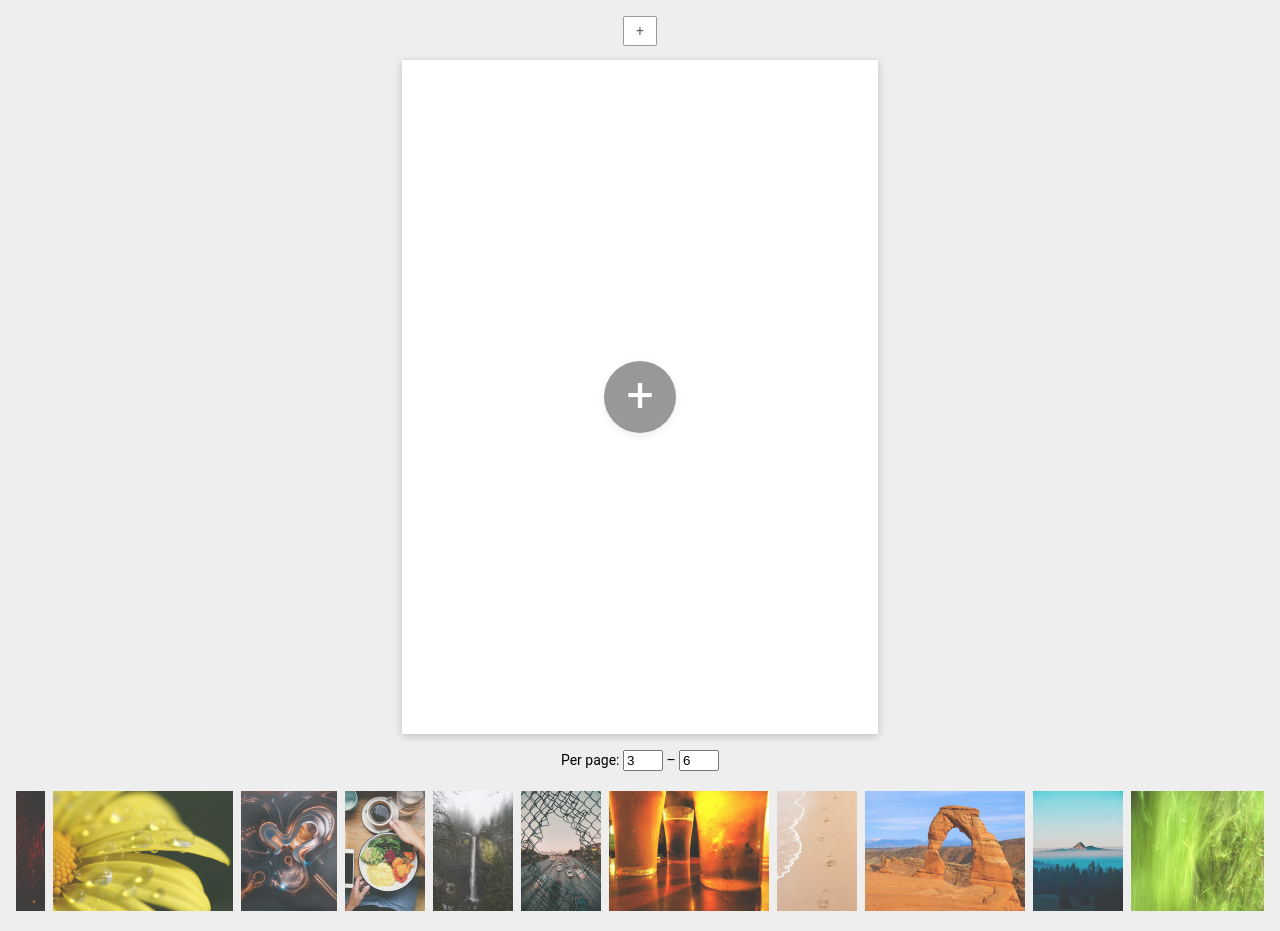
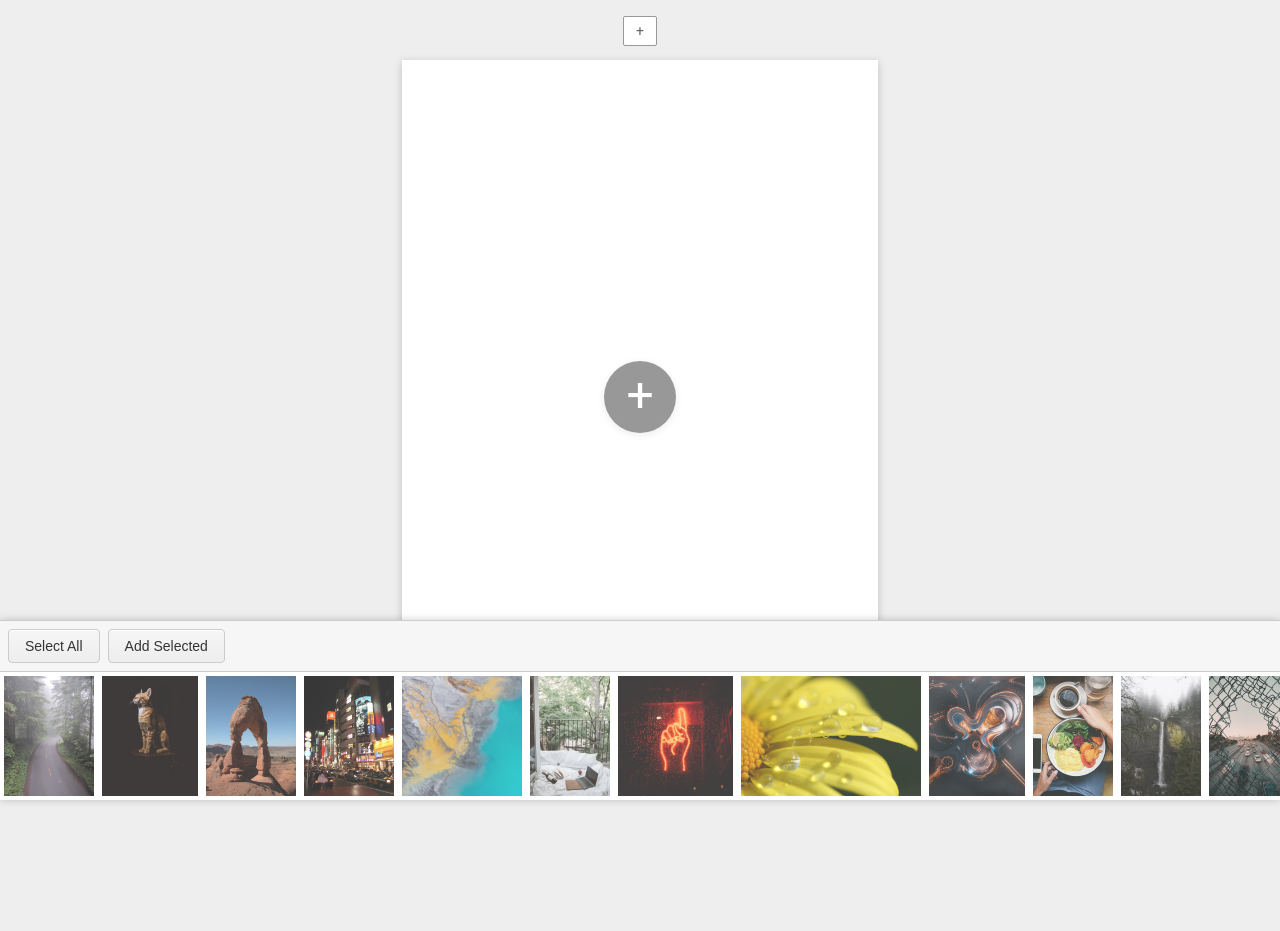
Before and after one commit to oWeRQ/quick-book, a Vue app: page / in a window 1280 px wide. After the commit the page ends 800 px from the top, so only its background shows below. Built offline with nearby package versions, Linux system fonts and the light colour scheme.

Commit message:
implement manage buffer

```diff
--- a/src/App.vue
+++ b/src/App.vue
@@ -1,6 +1,6 @@
 <template>
   <div id="app">
-    <Pages :buffer="images" />
+    <Pages />
   </div>
 </template>
 
@@ -9,40 +9,9 @@
 
   export default {
     name: 'App',
-    data() {
-      return {
-        images: [
-          {src: 'demo/abstract-activity-art-background-640x640.jpg', width: 640, height: 640},
-          {src: 'demo/aerial-shot-of-a-building-640x800.jpg', width: 640, height: 800},
-          {src: 'demo/bird-s-eye-view-of-desert-640x426.jpg', width: 640, height: 426},
-          {src: 'demo/brown-sand-640x959.jpg', width: 640, height: 959},
-          {src: 'demo/brown-tabby-cat-sitting-on-brown-wooden-stool-640x799.jpg', width: 640, height: 799},
-          {src: 'demo/cars-on-road-640x960.jpg', width: 640, height: 960 },
-          {src: 'demo/delicate-arch-2-640x480.jpg', width: 640, height: 480},
-          {src: 'demo/delicate-arch-639x852.jpg', width: 639, height: 852},
-          {src: 'demo/droplets-639x426.jpg', width: 639, height: 426},
-          {src: 'demo/empty-asphalt-road-between-trees-640x853.jpg', width: 640, height: 853},
-          {src: 'demo/falling-gras-638x438.jpg', width: 638, height: 438},
-          {src: 'demo/gray-high-rise-building-640x799.jpg', width: 640, height: 799},
-          {src: 'demo/hand-touching-glass-640x946.jpg', width: 640, height: 946 },
-          {src: 'demo/high-rise-building-640x959.jpg', width: 640, height: 959},
-          {src: 'demo/nature-photography-of-waterfall-640x958.jpg', width: 640, height: 958},
-          {src: 'demo/person-touching-cup-of-coffee-and-plate-with-food-640x960.jpg', width: 640, height: 960},
-          {src: 'demo/photo-of-trees-during-night-640x425.jpg', width: 640, height: 425},
-          {src: 'demo/red-neon-hand-sign-640x671.jpg', width: 640, height: 671 },
-          {src: 'demo/tokyo05-2-639x852.jpg', width: 639, height: 852},
-          {src: 'demo/trees-on-mountain-640x852.jpg', width: 640, height: 852},
-          {src: 'demo/wanna-beer-640x480.jpg', width: 640, height: 480},
-          {src: 'demo/wood-relaxation-summer-bed-640x960.jpg', width: 640, height: 960},
-        ].map((image) => ({
-          ...image,
-          ratio: image.width / image.height,
-        })).sort(() => Math.random() - 0.5),
-      };
+    components: {
+      Pages,
     },
-    components: {
-      Pages
-    }
   }
 </script>
 
--- /dev/null
+++ b/src/components/ImagesBuffer.vue
@@ -0,0 +1,114 @@
+<template>
+  <div class="buffer" v-if="images.length">
+    <div class="actions">
+      <button @click="selectAll">Select All</button>
+      <button @click="add">Add Selected</button>
+    </div>
+    <div class="list">
+      <img v-for="image in images" :key="image.src" :src="image.src" @click="select(image)" :class="{image: true, selected: value.includes(image)}">
+    </div>
+  </div>
+</template>
+
+<script>
+  export default {
+    props: {
+      value: Array,
+    },
+    data() {
+      return {
+        images: [
+          {src: 'demo/abstract-activity-art-background-640x640.jpg', width: 640, height: 640},
+          {src: 'demo/aerial-shot-of-a-building-640x800.jpg', width: 640, height: 800},
+          {src: 'demo/bird-s-eye-view-of-desert-640x426.jpg', width: 640, height: 426},
+          {src: 'demo/brown-sand-640x959.jpg', width: 640, height: 959},
+          {src: 'demo/brown-tabby-cat-sitting-on-brown-wooden-stool-640x799.jpg', width: 640, height: 799},
+          {src: 'demo/cars-on-road-640x960.jpg', width: 640, height: 960 },
+          {src: 'demo/delicate-arch-2-640x480.jpg', width: 640, height: 480},
+          {src: 'demo/delicate-arch-639x852.jpg', width: 639, height: 852},
+          {src: 'demo/droplets-639x426.jpg', width: 639, height: 426},
+          {src: 'demo/empty-asphalt-road-between-trees-640x853.jpg', width: 640, height: 853},
+          {src: 'demo/falling-gras-638x438.jpg', width: 638, height: 438},
+          {src: 'demo/gray-high-rise-building-640x799.jpg', width: 640, height: 799},
+          {src: 'demo/hand-touching-glass-640x946.jpg', width: 640, height: 946 },
+          {src: 'demo/high-rise-building-640x959.jpg', width: 640, height: 959},
+          {src: 'demo/nature-photography-of-waterfall-640x958.jpg', width: 640, height: 958},
+          {src: 'demo/person-touching-cup-of-coffee-and-plate-with-food-640x960.jpg', width: 640, height: 960},
+          {src: 'demo/photo-of-trees-during-night-640x425.jpg', width: 640, height: 425},
+          {src: 'demo/red-neon-hand-sign-640x671.jpg', width: 640, height: 671 },
+          {src: 'demo/tokyo05-2-639x852.jpg', width: 639, height: 852},
+          {src: 'demo/trees-on-mountain-640x852.jpg', width: 640, height: 852},
+          {src: 'demo/wanna-beer-640x480.jpg', width: 640, height: 480},
+          {src: 'demo/wood-relaxation-summer-bed-640x960.jpg', width: 640, height: 960},
+        ].map((image) => Object.freeze({
+          ...image,
+          ratio: image.width / image.height,
+        })).sort(() => Math.random() - 0.5),
+      };
+    },
+    methods: {
+      selectAll() {
+        if (this.images.length === this.value.length) {
+          this.$emit('input', []);
+        } else {
+          this.$emit('input', [...this.images]);
+        }
+      },
+      select(image) {
+        if (this.value.includes(image)) {
+          this.$emit('input', this.value.filter((im) => im !== image));
+        } else {
+          this.$emit('input', this.value.concat([image]));
+        }
+      },
+      add() {
+        this.images = this.images.filter((im) => !this.value.includes(im));
+        this.$emit('add', this.value);
+      },
+    },
+  }
+</script>
+
+<style>
+  .buffer {
+    position: fixed;
+    left: 0;
+    right: 0;
+    bottom: 0;
+    background: #f6f6f6;
+    border-top: 1px solid #ccc;
+    box-shadow: 0 0 8px rgba(0, 0, 0, .2);
+  }
+  .actions {
+    padding: 8px;
+    border-bottom: 1px solid #ccc;
+  }
+  .actions button {
+    margin-right: 8px;
+    padding: 8px 16px;
+    font-size: 14px;
+    color: #333;
+    background: linear-gradient(to bottom, #f6f6f6, #ededed);
+    border: 1px solid #ccc;
+    border-radius: 4px;
+    box-shadow: inset 0 1px 0 white;
+  }
+  .list {
+    overflow-x: scroll;
+    display: flex;
+    background: white;
+  }
+  .image {
+    margin: 4px;
+    height: 120px;
+    opacity: .8;
+    cursor: pointer;
+  }
+  .image:hover {
+    opacity: 1;
+  }
+  .image.selected {
+    opacity: 1;
+    outline: 3px solid #00f;
+  }
+</style>
--- a/src/components/Pages.vue
+++ b/src/components/Pages.vue
@@ -18,9 +18,7 @@
       &ndash;
       <input type="number" :min="min" :max="100" v-model="max">
     </div>
-    <div class="buffer">
-      <img v-for="image in buffer" :key="image.src" :src="image.src" @click="add(image)">
-    </div>
+    <ImagesBuffer v-model="buffer" @add="addImages($event)"></ImagesBuffer>
   </div>
 </template>
 
@@ -28,36 +26,9 @@
   import PageLayout from '../PageLayout';
   import PageImage from './PageImage';
   import Pagination from './Pagination';
+  import ImagesBuffer from './ImagesBuffer';
 
-  function selectFile(multiple) {
-    return new Promise(function(resolve, reject) {
-      try {
-        const input = document.createElement('input');
-        input.type = 'file';
-        input.multiple = multiple || false;
-        input.onchange = (e)  => resolve(e.target.files || []);
-        input.click();
-      } catch (ex) {
-        reject(ex);
-      }
-    });
-  }
-
-  function loadImage(url) {
-    return new Promise(function(resolve, reject) {
-      try {
-        const img = document.createElement('img')
-        img.src = url;
-        img.onload = () => resolve(img);
-      } catch (ex) {
-        reject(ex);
-      }
-    });
-  }
-
-  function loadFiles(files) {
-    return Promise.all([...files].map((file) => loadImage(URL.createObjectURL(file))));
-  }
+  import { selectFile, loadImage, loadFiles } from '../functions';
 
   const scale = 0.6;
   const width = 210 * scale;
@@ -71,13 +42,13 @@
   });
 
   export default {
-    props: ['buffer'],
     data() {
       return {
         min: 3,
         max: 6,
         offset: 0,
         images: [],
+        buffer: [],
       };
     },
     computed: {
@@ -163,6 +134,7 @@
       },
     },
     components: {
+      ImagesBuffer,
       PageImage,
       Pagination,
     }
@@ -187,21 +159,6 @@
     position: relative;
     background: white;
     box-shadow: 0 2px 8px rgba(0,0,0,.2);
-  }
-  .buffer {
-    overflow-x: scroll;
-    display: flex;
-    justify-content: center;
-    margin: 16px auto;
-  }
-  .buffer > * {
-    margin: 4px;
-    height: 120px;
-    opacity: .8;
-    cursor: pointer;
-  }
-  .buffer > :hover {
-    opacity: 1;
   }
   .image {
     transform: scale(1);
--- /dev/null
+++ b/src/functions.js
@@ -0,0 +1,29 @@
+export function selectFile(multiple) {
+  return new Promise(function(resolve, reject) {
+    try {
+      const input = document.createElement('input');
+      input.type = 'file';
+      input.multiple = multiple || false;
+      input.onchange = (e)  => resolve(e.target.files || []);
+      input.click();
+    } catch (ex) {
+      reject(ex);
+    }
+  });
+}
+
+export function loadImage(url) {
+  return new Promise(function(resolve, reject) {
+    try {
+      const img = document.createElement('img')
+      img.src = url;
+      img.onload = () => resolve(img);
+    } catch (ex) {
+      reject(ex);
+    }
+  });
+}
+
+export function loadFiles(files) {
+  return Promise.all([...files].map((file) => loadImage(URL.createObjectURL(file))));
+}
```
